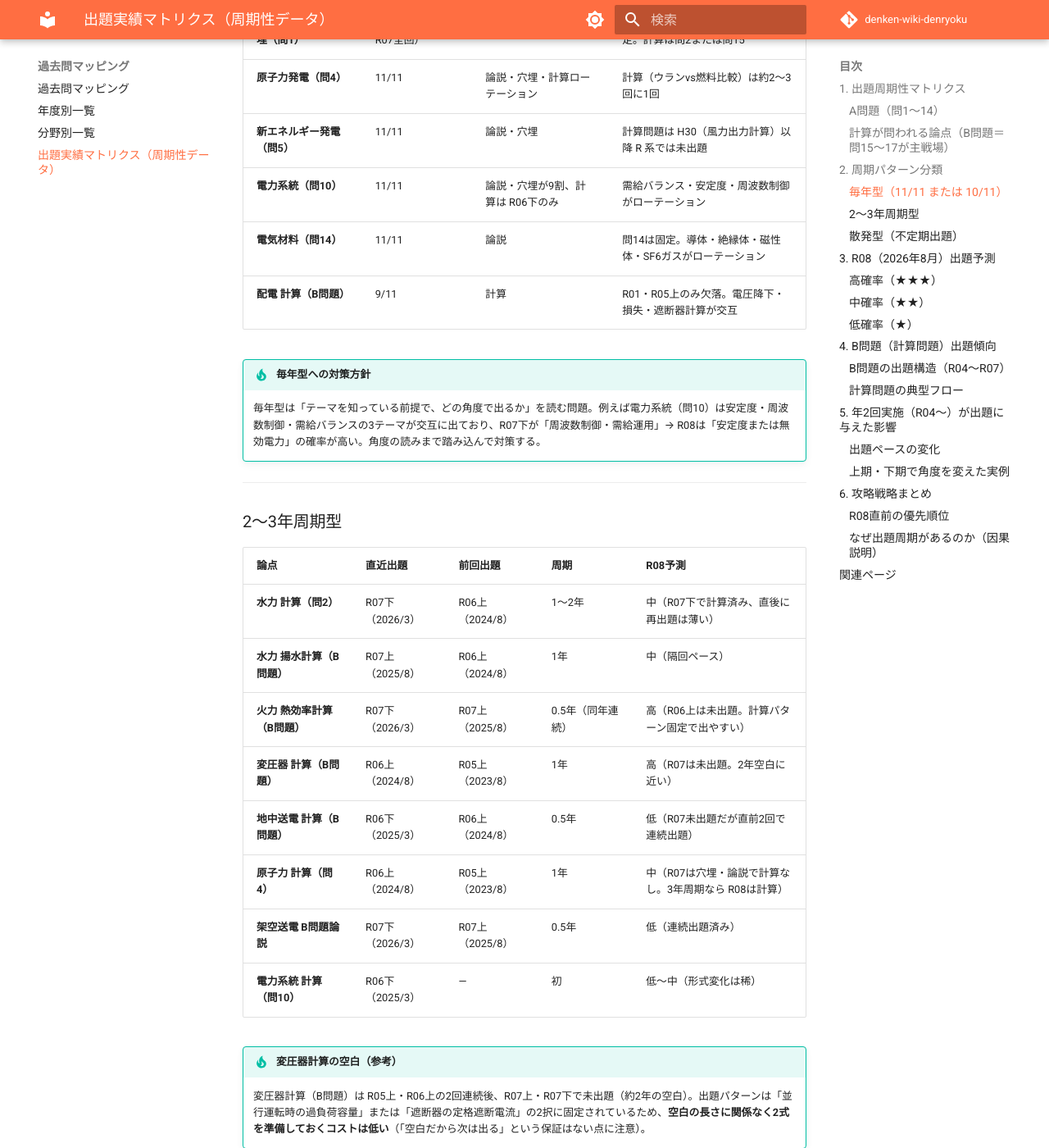
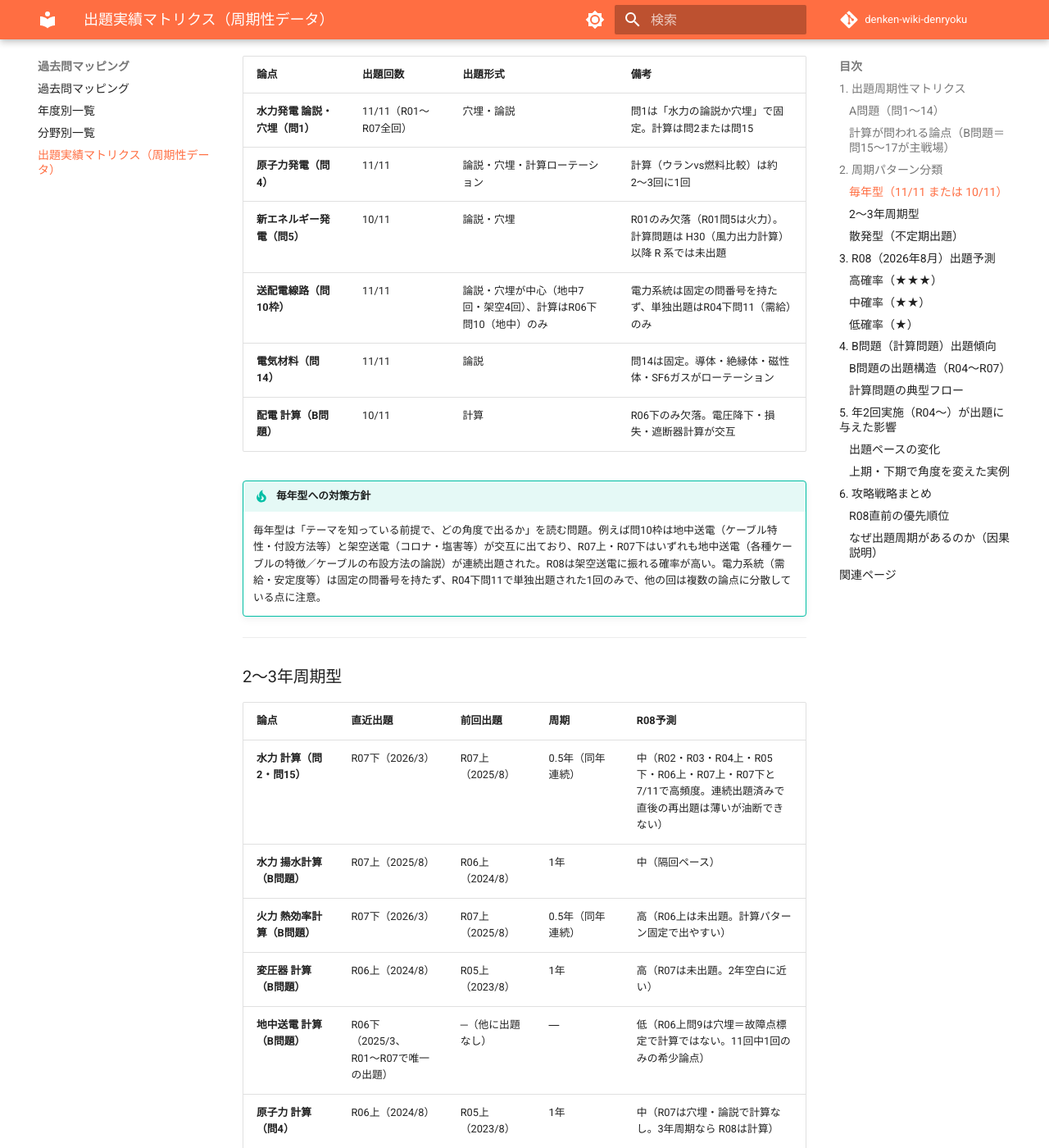
Before and after one commit to kfurufuru/denken-wiki-denryoku, an MkDocs documentation site: the page built from docs/kakomon/wave-analysis.md, in a window 1280 px wide and 1400 px high, scrolled down 3344 px. Shown: the whole window at 82% size. Built offline with MkDocs 1.6.1 and Material for MkDocs 9.7.7, drawn with Linux system fonts in a browser that asks for light colours; comment, search, counter and statistics services are not loaded; some of the changed text lies outside the part shown.

Commit message:
fix(audit): wave-analysis周期マトリクスとb-mondai頻度を照合値に是正
by-year集計（電験王照合）に基づき修正:
- wave-analysis: 周期マトリクスの誤セルを是正（火力計算9/11・水力計算7/11・
  新エネ10/11・変圧器10/11・開閉8/11・地中送電11/11）。「電力系統(問10)11/11」を
  「送配電線路(問10枠)」に。「配電計算9/11」→10/11(R06下のみ欠落)。R07=電力系統の
  捏造記述を地中送電に。§4/§5/予測表の該当セルも是正
- b-mondai: 配電計算を9回→10回に。B問題頻度2位に火力(6回)を新設、変圧器を4位に降格。
  水力「2〜3年に1回」→「11回中7回」、架空送電の頻度も実態(8/11)に是正

Co-Authored-By: Claude Fable 5 <noreply@anthropic.com>
Claude-Session: https://claude.ai/code/session_01YQLAQuU4Hfr91VHNKfcZLA

```diff
--- a/docs/kakomon/wave-analysis.md
+++ b/docs/kakomon/wave-analysis.md
@@ -4,7 +4,7 @@ tags: [過去問, 出題予測, 攻略, 周期分析]
 
 # 出題実績マトリクス（周期性データ）
 
-> **結論（BLUF）**: 電力科目は「出題テーマが固定された試験」。問1〜14がA問題（各テーマ1問担当）、問15〜17がB問題（計算3問・全問必答）という構造が R01〜R07全回で不変。R08（2026年8月）は **配電計算（★★★）・水力計算（★★★）・火力熱効率計算（★★★）** がB問題の最優先テーマ。A問題では **架空送電の計算系論点・電力系統の安定度・新エネの計算問題** の出題確率が高い。
+> **結論（BLUF）**: 電力科目は「出題テーマが固定された試験」。問1〜14がA問題（各テーマ1問担当）、問15〜17がB問題（計算3問・全問必答）という構造が R01〜R07全回で不変。R08（2026年8月）は **配電計算（★★★）・水力計算（★★★）・火力熱効率計算（★★★）** がB問題の最優先テーマ。A問題では **送配電線路（問10枠）の架空送電への切替・変圧器計算の再出題（いずれも★★）** に注意（電力系統は固定の問番号を持たず単独出題はR04下問11のみ、新エネ計算問題はR系11回で出題例がなく優先度は最低）。
 >
 > **R08対策テーマ整備状況（2026-04-17）**: 配電線路 → [haiden.md](../themes/haiden.md) / 水力発電 → [suiryoku.md](../themes/suiryoku.md) / 火力発電 → [karyoku.md](../themes/karyoku.md) / 架空送電 → [kakuu-souden.md](../themes/kakuu-souden.md) / 電力系統 → [denryoku-keitou.md](../themes/denryoku-keitou.md)
 
@@ -19,38 +19,38 @@ tags: [過去問, 出題予測, 攻略, 周期分析]
 | 論点 | R01 | R02 | R03 | R04上 | R04下 | R05上 | R05下 | R06上 | R06下 | R07上 | R07下 |
 |------|-----|-----|-----|------|------|------|------|------|------|------|------|
 | 水力 論説・穴埋（問1） | ◎ | ◎ | ◎ | ◎ | ◎ | ◎ | ◎ | ◎ | ◎ | ◎ | ◎ |
-| 水力 計算（問2・問15） | ─ | ─ | ◎ | ─ | ─ | ─ | ─ | ◎ | ─ | ─ | ◎ |
-| 火力 論説・穴埋（問2〜3） | ◎ | ─ | ◎ | ◎ | ◎ | ◎ | ◎ | ◎ | ◎ | ◎ | ◎ |
-| 火力 計算（問3・問15） | ─ | ─ | ─ | ◎ | ─ | ─ | ◎ | ─ | ◎ | ◎ | ◎ |
+| 水力 計算（問2・問15） | ─ | ◎ | ◎ | ◎ | ─ | ─ | ◎ | ◎ | ─ | ◎ | ◎ |
+| 火力 論説・穴埋（問2〜3） | ◎ | ◎ | ◎ | ◎ | ◎ | ◎ | ◎ | ◎ | ◎ | ◎ | ◎ |
+| 火力 計算（問3・問15） | ◎ | ─ | ◎ | ◎ | ◎ | ◎ | ◎ | ─ | ◎ | ◎ | ◎ |
 | 原子力（問4） | ◎ | ◎ | ◎ | ◎ | ◎ | ◎ | ◎ | ◎ | ◎ | ◎ | ◎ |
 | 原子力 計算（ウランvs他燃料） | ◎ | ─ | ─ | ─ | ─ | ◎ | ─ | ◎ | ─ | ─ | ─ |
-| 新エネ 論説・穴埋（問5） | ◎ | ◎ | ◎ | ◎ | ◎ | ◎ | ◎ | ◎ | ◎ | ◎ | ◎ |
+| 新エネ 論説・穴埋（問5） | ─ | ◎ | ◎ | ◎ | ◎ | ◎ | ◎ | ◎ | ◎ | ◎ | ◎ |
 | 新エネ 計算（風力出力等） | ─ | ─ | ─ | ─ | ─ | ─ | ─ | ─ | ─ | ─ | ─ |
-| 変圧器（問6〜7） | ◎ | ◎ | ◎ | ◎ | ◎ | ◎ | ◎ | ◎ | ◎ | ◎ | ◎ |
-| 開閉装置・保護継電器（問8） | ◎ | ◎ | ◎ | ◎ | ◎ | ◎ | ◎ | ◎ | ◎ | ◎ | ◎ |
+| 変圧器（問6〜7） | ◎ | ◎ | ◎ | ◎ | ◎ | ◎ | ◎ | ◎ | ◎ | ─ | ◎ |
+| 開閉装置・保護継電器（問8） | ◎ | ◎ | ◎ | ◎ | ─ | ◎ | ─ | ◎ | ◎ | ◎ | ─ |
 | 架空送電（問8〜9・問10一部） | ◎ | ◎ | ◎ | ◎ | ◎ | ◎ | ◎ | ◎ | ◎ | ◎ | ◎ |
-| 地中送電（問9〜10） | ◎ | ◎ | ◎ | ─ | ◎ | ◎ | ◎ | ◎ | ◎ | ◎ | ◎ |
+| 地中送電（問10・問11） | ◎ | ◎ | ◎ | ◎ | ◎ | ◎ | ◎ | ◎ | ◎ | ◎ | ◎ |
 | 送配電線路（問10枠） | ◎ | ◎ | ◎ | ◎ | ◎ | ◎ | ◎ | ◎ | ◎ | ◎ | ◎ |
 
 !!! note "A問題の構造的特徴"
-    問1〜14は毎年ほぼ1テーマ1問の固定配置。水力（問1）・原子力（問4）・新エネ（問5）・電気材料（問14）は R01〜R07 で全回出題（11/11）。**問10枠は「送配電線路（地中・架空・故障点標定）」が固定**（[分野別一覧](by-field.md#toi10)で電験王実題と照合済み。電力系統・需給運用は固定の問番号を持たず複数問に分散する点に注意）。A問題（問1〜14・各5点・計70点・全問必答）は「落とさない」戦略が基本。
+    問1〜14は毎年ほぼ1テーマ1問の固定配置。水力（問1）・原子力（問4）・電気材料（問14）は R01〜R07 で全回出題（11/11）。新エネ（問5）は10/11（R01のみ欠落、R01問5は火力）。変圧器（問6〜7）は10/11（R07上のみ欠落）。開閉装置・保護継電器（問8）は8/11（R04下・R05下・R07下は欠落）。**問10枠は「送配電線路（地中・架空・故障点標定）」が固定**（[分野別一覧](by-field.md#toi10)で電験王実題と照合済み。地中送電は問10または問11で全11回出題〈R04上は問11〉。電力系統・需給運用は固定の問番号を持たず複数問に分散し、単独出題はR04下問11のみ）。A問題（問1〜14・各5点・計70点・全問必答）は「落とさない」戦略が基本。
 
 ### 計算が問われる論点（B問題＝問15〜17が主戦場）
 
 | 論点 | R01 | R02 | R03 | R04上 | R04下 | R05上 | R05下 | R06上 | R06下 | R07上 | R07下 |
 |------|-----|-----|-----|------|------|------|------|------|------|------|------|
-| 配電 計算（電圧降下・損失） | ─ | ◎ | ◎ | ◎ | ◎ | ─ | ◎ | ◎ | ◎ | ◎ | ◎ |
+| 配電 計算（電圧降下・損失） | ◎ | ◎ | ◎ | ◎ | ◎ | ─ | ◎ | ◎ | ─ | ◎ | ◎ |
 | 配電 計算（変圧器・遮断器） | ─ | ─ | ─ | ─ | ─ | ◎ | ─ | ◎ | ─ | ◎ | ◎ |
-| 水力 計算（揚水・出力計算） | ─ | ◎ | ─ | ◎ | ─ | ─ | ◎ | ◎ | ─ | ◎ | ◎ |
-| 火力 計算（熱効率・CO₂） | ─ | ─ | ─ | ◎ | ─ | ─ | ◎ | ─ | ◎ | ◎ | ◎ |
+| 水力 計算（揚水・出力計算） | ─ | ◎ | ◎ | ◎ | ─ | ─ | ◎ | ◎ | ─ | ◎ | ◎ |
+| 火力 計算（熱効率・CO₂） | ◎ | ─ | ◎ | ◎ | ◎ | ◎ | ◎ | ─ | ◎ | ◎ | ◎ |
 | 変圧器 計算（並行運転・定格） | ─ | ─ | ◎ | ◎ | ◎ | ◎ | ─ | ◎ | ─ | ─ | ─ |
 | 電気材料（論説・問14） | ◎ | ◎ | ◎ | ◎ | ◎ | ◎ | ◎ | ◎ | ◎ | ◎ | ◎ |
-| 架空送電 論説（直流・コロナ等） | ◎ | ◎ | ◎ | ◎ | ─ | ─ | ─ | ─ | ─ | ◎ | ◎ |
-| 地中送電 計算（充電電流等） | ─ | ─ | ─ | ─ | ◎ | ─ | ─ | ◎ | ◎ | ─ | ─ |
+| 架空送電 論説（直流・コロナ等） | ◎ | ◎ | ◎ | ◎ | ─ | ─ | ◎ | ─ | ─ | ─ | ◎ |
+| 地中送電 計算（充電電流等） | ─ | ─ | ─ | ─ | ─ | ─ | ─ | ─ | ◎ | ─ | ─ |
 | 原子力 計算（核エネルギー比較） | ─ | ─ | ─ | ─ | ─ | ◎ | ─ | ◎ | ─ | ─ | ─ |
 
 !!! note "計算論点の構造的特徴"
-    電気材料（問14）は毎回出題で論説形式（A問題）。配電計算と水力計算は最頻出でほぼ毎回出題。**B問題（問15〜17・3問必答）の柱は配電・水力・火力の計算。これに電気材料（問14・A問題の論説）を加えた4論点を確実に得点源化する戦略が最も安定する。**
+    電気材料（問14）は毎回出題で論説形式（A問題）。配電計算（10/11・R06下のみ欠落）と火力計算（9/11・R02とR06上のみ欠落）が最頻出、水力計算（7/11）も高頻度。**B問題（問15〜17・3問必答）の柱は配電・水力・火力の計算。これに電気材料（問14・A問題の論説）を加えた4論点を確実に得点源化する戦略が最も安定する。**地中送電の計算はR06下問10の1問のみで最も稀な論点（他の地中送電問題は論説・穴埋）。
 
 ---
 
@@ -62,13 +62,13 @@ tags: [過去問, 出題予測, 攻略, 周期分析]
 |------|---------|---------|------|
 | **水力発電 論説・穴埋（問1）** | 11/11（R01〜R07全回） | 穴埋・論説 | 問1は「水力の論説か穴埋」で固定。計算は問2または問15 |
 | **原子力発電（問4）** | 11/11 | 論説・穴埋・計算ローテーション | 計算（ウランvs燃料比較）は約2〜3回に1回 |
-| **新エネルギー発電（問5）** | 11/11 | 論説・穴埋 | 計算問題は H30（風力出力計算）以降 R 系では未出題 |
-| **電力系統（問10）** | 11/11 | 論説・穴埋が9割、計算は R06下のみ | 需給バランス・安定度・周波数制御がローテーション |
+| **新エネルギー発電（問5）** | 10/11 | 論説・穴埋 | R01のみ欠落（R01問5は火力）。計算問題は H30（風力出力計算）以降 R 系では未出題 |
+| **送配電線路（問10枠）** | 11/11 | 論説・穴埋が中心（地中7回・架空4回）、計算はR06下問10（地中）のみ | 電力系統は固定の問番号を持たず、単独出題はR04下問11（需給）のみ |
 | **電気材料（問14）** | 11/11 | 論説 | 問14は固定。導体・絶縁体・磁性体・SF6ガスがローテーション |
-| **配電 計算（B問題）** | 9/11 | 計算 | R01・R05上のみ欠落。電圧降下・損失・遮断器計算が交互 |
+| **配電 計算（B問題）** | 10/11 | 計算 | R06下のみ欠落。電圧降下・損失・遮断器計算が交互 |
 
 !!! tip "毎年型への対策方針"
-    毎年型は「テーマを知っている前提で、どの角度で出るか」を読む問題。例えば電力系統（問10）は安定度・周波数制御・需給バランスの3テーマが交互に出ており、R07下が「周波数制御・需給運用」→ R08は「安定度または無効電力」の確率が高い。角度の読みまで踏み込んで対策する。
+    毎年型は「テーマを知っている前提で、どの角度で出るか」を読む問題。例えば問10枠は地中送電（ケーブル特性・付設方法等）と架空送電（コロナ・塩害等）が交互に出ており、R07上・R07下はいずれも地中送電（各種ケーブルの特徴／ケーブルの布設方法の論説）が連続出題された。R08は架空送電に振れる確率が高い。電力系統（需給・安定度等）は固定の問番号を持たず、R04下問11で単独出題された1回のみで、他の回は複数の論点に分散している点に注意。
 
 ---
 
@@ -76,14 +76,13 @@ tags: [過去問, 出題予測, 攻略, 周期分析]
 
 | 論点 | 直近出題 | 前回出題 | 周期 | R08予測 |
 |------|--------|--------|------|---------|
-| **水力 計算（問2）** | R07下（2026/3） | R06上（2024/8） | 1〜2年 | 中（R07下で計算済み、直後に再出題は薄い） |
+| **水力 計算（問2・問15）** | R07下（2026/3） | R07上（2025/8） | 0.5年（同年連続） | 中（R02・R03・R04上・R05下・R06上・R07上・R07下と7/11で高頻度。連続出題済みで直後の再出題は薄いが油断できない） |
 | **水力 揚水計算（B問題）** | R07上（2025/8） | R06上（2024/8） | 1年 | 中（隔回ペース） |
 | **火力 熱効率計算（B問題）** | R07下（2026/3） | R07上（2025/8） | 0.5年（同年連続） | 高（R06上は未出題。計算パターン固定で出やすい） |
 | **変圧器 計算（B問題）** | R06上（2024/8） | R05上（2023/8） | 1年 | 高（R07は未出題。2年空白に近い） |
-| **地中送電 計算（B問題）** | R06下（2025/3） | R06上（2024/8） | 0.5年 | 低（R07未出題だが直前2回で連続出題） |
+| **地中送電 計算（B問題）** | R06下（2025/3、R01〜R07で唯一の出題） | ─（他に出題なし） | ― | 低（R06上問9は穴埋＝故障点標定で計算ではない。11回中1回のみの希少論点） |
 | **原子力 計算（問4）** | R06上（2024/8） | R05上（2023/8） | 1年 | 中（R07は穴埋・論説で計算なし。3年周期なら R08は計算） |
-| **架空送電 B問題論説** | R07下（2026/3） | R07上（2025/8） | 0.5年 | 低（連続出題済み） |
-| **電力系統 計算（問10）** | R06下（2025/3） | — | 初 | 低〜中（形式変化は稀） |
+| **架空送電 B問題論説** | R07下（2026/3） | R05下（2024/3） | 約2年 | 中（R06上〜R07上は問10が地中送電に振れていたため、架空に角度が戻る可能性あり） |
 
 !!! tip "変圧器計算の空白（参考）"
     変圧器計算（B問題）は R05上・R06上の2回連続後、R07上・R07下で未出題（約2年の空白）。出題パターンは「並行運転時の過負荷容量」または「遮断器の定格遮断電流」の2択に固定されているため、**空白の長さに関係なく2式を準備しておくコストは低い**（「空白だから次は出る」という保証はない点に注意）。
@@ -95,7 +94,7 @@ tags: [過去問, 出題予測, 攻略, 周期分析]
 | 論点 | 直近出題 | 特徴 | R08注意点 |
 |------|--------|------|---------|
 | **新エネ 計算問題** | H30（2018/8） | R系（R01〜R07）では一度も計算問題なし | 出題傾向が固まっていないが、近年の再エネ拡大で復活の可能性 |
-| **地中送電（A問題）** | R04上のみ欠落、R05以降全回 | ほぼ毎回だが単独問題ではなく問9内に吸収 | 問9内の配分（架空 or 地中 or 両方）は毎回変動 |
+| **地中送電（A問題）** | 11/11（R01〜R07全回、R04上は問11） | 問10または問11に配置（問9ではない） | 問10枠が架空になる回は地中が問11に回る（R04上など）。配分パターンの見極めが重要 |
 | **開閉装置 計算（問8）** | R01（保護継電器動作時間） | 計算は R01 以降 R系では未出題 | 論説・穴埋が定常。GIS・遮断器・保護継電器の用語が頻出 |
 
 ---
@@ -111,7 +110,7 @@ tags: [過去問, 出題予測, 攻略, 周期分析]
 
 | 論点 | 根拠 | 対策 |
 |------|------|------|
-| **配電 計算（電圧降下・変圧器過負荷）** | R01以降ほぼ毎回。R07上・下とも計算出題済みで手法が固定されている | 電圧降下公式・皮相電力→電流変換・変圧器並行容量の3パターンを完全習得 |
+| **配電 計算（電圧降下・変圧器過負荷）** | R01〜R07の11回中10回で出題（R06下のみ欠落）。R07上・下とも計算出題済みで手法が固定されている | 電圧降下公式・皮相電力→電流変換・変圧器並行容量の3パターンを完全習得 |
 | **水力 計算（揚水発電・比速度）** | R07上（問15:調整池計算）・R07下（問2:運動エネルギー+問15未記載）と連続。B問題の柱 | 揚水効率（モータ入力）・発電機出力・有効落差の計算フローを固める |
 | **火力 熱効率計算（重油消費・CO₂）** | R07上・R07下で連続出題（R06上は論説のみ）。直近2回連続はパターン固定の証拠 | 熱効率η＝出力/(燃料×発熱量)・CO₂換算（炭素比）の2式を軸に計算フロー完成 |
 
@@ -125,7 +124,7 @@ tags: [過去問, 出題予測, 攻略, 周期分析]
 | 論点 | 根拠 | 対策優先度 |
 |------|------|---------|
 | **変圧器 計算（B問題）** | R07上・下ともに未出題。R06上（2024/8）以来約2年の空白。「並行運転の過負荷容量」か「遮断器の定格遮断電流」が出題パターン | 過負荷容量（並行容量配分）と遮断電流（短絡容量÷√3×定格電圧）の2式を再確認 |
-| **電力系統 安定度（問10）** | R07上が「安定度と送電容量」（穴埋）、R07下が「周波数制御・需給運用」（論説）。次は電圧安定性か中性点接地方式の確率高 | R05上（電圧安定性）・R04下（中性点接地）のテーマで穴埋・論説対策 |
+| **送配電線路 問10（架空送電への切替）** | R07上・R07下はいずれも地中送電（各種ケーブルの特徴／布設方法の論説）で連続。地中に偏った分、R08は架空送電（コロナ・塩害・振動等）に振れる確率が高い | R05下以来出題のない架空送電の論説論点（塩害・振動・誘導障害等）を再確認 |
 | **原子力 計算（問4）** | R07上・下は「核燃料サイクル（穴埋）」「新型炉（論説）」で計算なし。R06上のウランエネルギー比較から2年経過 | ウランvs重油の発熱量比較計算（質量×発熱量の単位換算）を固める |
 | **新エネ 風力・バイオマス論説（問5）** | R07上バイオマス・R07下誘導発電機と2回連続。R08は太陽光または燃料電池への角度変換の可能性 | 太陽光（インバータ・系統連系）・燃料電池（電気化学反応）の基本を押さえる |
 
@@ -135,8 +134,8 @@ tags: [過去問, 出題予測, 攻略, 周期分析]
 
 | 論点 | 根拠 |
 |------|------|
-| **地中送電 計算（B問題）** | R06上・下で2回出題後、R07では未出題。2年空白で、出題されれば必答だが出題頻度自体が低い |
-| **架空送電 B問題（直流送電論説等）** | R07上・下で連続出題済み。「振動・落雷・誘導障害」テーマはR07で消化済み |
+| **地中送電 計算（B問題）** | R06下（問10）で唯一出題。R06上問9は穴埋（故障点標定）で計算ではなく、他の10回は出題なし。極めて低頻度の論点 |
+| **架空送電 B問題（直流送電・塩害等の論説）** | R07下で出題済みだが、R07上・R06上・R06下は問10が地中送電に振れていた。出題間隔が読みにくく優先度は低め |
 | **開閉装置 計算（問8）** | 計算型は R01 以来出題なし。論説・穴埋で安定しており急変する理由がない |
 | **新エネ 計算問題（問5）** | R系11回で一度も出ていない。出る可能性は排除できないが対策優先度は最低 |
 
@@ -151,16 +150,16 @@ tags: [過去問, 出題予測, 攻略, 周期分析]
 | 回 | 配電計算 | 水力計算 | 火力計算 | 変圧器計算 | 電気材料 | 地中計算 | 架空論説 |
 |----|---------|---------|---------|----------|---------|---------|---------|
 | R07下 | ◎（問12〜13, 16〜17） | ◎（問15） | ◎（問15） | ─ | ◎（問14） | ─ | ◎（問11） |
-| R07上 | ◎（問13, 16〜17） | ◎（問15） | ◎（問2計算） | ─ | ◎（問14） | ─ | ◎（問11） |
-| R06下 | ◎（問11, 10） | ─ | ◎（問15） | ─ | ◎（問14） | ◎（問10） | ─ |
-| R06上 | ◎（問11, 17） | ◎（問15） | ─ | ◎（問16） | ◎（問14） | ◎（問9） | ─ |
-| R05下 | ◎（問13） | ◎（問15） | ◎（問2計算） | ─ | ◎（問14） | ─ | ─ |
-| R05上 | ─ | ─ | ─ | ◎（問13, 16） | ◎（問14） | ─ | ─ |
-| R04下 | ─ | ─ | ─ | ◎（問6計算） | ◎（問14穴埋） | ◎（問9計算） | ─ |
+| R07上 | ◎（問13, 16〜17） | ◎（問15） | ◎（問2計算） | ─ | ◎（問14） | ─ | ─ |
+| R06下 | ─ | ─ | ◎（問15） | ─ | ◎（問14） | ◎（問10） | ─ |
+| R06上 | ◎（問11, 17） | ◎（問15） | ─ | ◎（問16） | ◎（問14） | ─ | ─ |
+| R05下 | ◎（問13） | ◎（問15） | ◎（問2計算） | ─ | ◎（問14） | ─ | ◎（問11） |
+| R05上 | ◎（問12, 17） | ─ | ◎ | ◎（問13, 16） | ◎（問14） | ─ | ─ |
+| R04下 | ◎ | ─ | ◎ | ◎（問6計算） | ◎（問14穴埋） | ─ | ─ |
 | R04上 | ◎（問12〜13穴埋） | ◎（問15） | ◎（問3計算） | ◎（問16） | ◎（問14） | ─ | ◎（問10） |
 
 !!! note "計算論点の頻度と準備方針"
-    R04〜R07の8回分で「電気材料（問14・A問題論説）」は8/8で出題。配電計算は6/8。水力計算は5/8。この3テーマは「必ず得点源にする」前提で準備する。変圧器計算は4/8で2年に1回ペースのため準備しておく価値あり。地中計算（充電電流）は2/8で解法は簡単だが出題頻度が低い。B問題（問15〜17）は3問必答のため、出題されたテーマは選択の余地なく解く必要がある。
+    R04〜R07の8回分で「電気材料（問14・A問題論説）」は8/8で出題。配電計算は7/8（R06下のみ欠落）。火力計算も7/8（R06上のみ欠落）。水力計算は5/8。この4テーマは「必ず得点源にする」前提で準備する。変圧器計算は4/8で2年に1回ペースのため準備しておく価値あり。地中計算（充電電流等）は1/8（R06下のみ）で解法は簡単だが出題頻度が最も低い。R06上問9・R04下問9は地中送電の穴埋（故障点標定等）であり計算ではない。B問題（問15〜17）は3問必答のため、出題されたテーマは選択の余地なく解く必要がある。
 
 ### 計算問題の典型フロー
 
@@ -192,13 +191,13 @@ tags: [過去問, 出題予測, 攻略, 周期分析]
 | 年度 | 上期テーマ | 下期テーマ | 変化の読み方 |
 |------|---------|---------|-----------|
 | R07 | 火力 タービン効率計算 | 火力 熱効率・CO₂計算 | 「効率の計算」→「熱効率・排出量の計算」と計算対象をシフト |
-| R07 | 電力系統 安定度・送電容量（穴埋） | 電力系統 周波数制御・需給運用（論説） | 安定度→需給と角度を完全に変えて両方出題 |
+| R07 | 地中送電 各種ケーブルの特徴（論説） | 地中送電 ケーブルの布設方法（論説） | 同じ地中送電というテーマ内で「ケーブル特性→布設方法」と角度を変えて連続出題 |
 | R07 | 水力 理論出力と単位（穴埋） | 水力 落差分類（穴埋）+ 運動エネルギー（計算） | 穴埋→計算へ難度アップ |
 | R06 | 水力 衝動水車・ペルトン（論説） | 水力 水車・発電機・主変圧器の特徴（論説） | 水車種類→設備構成と視点を変化 |
 | R05 | 火力 コンバインドサイクル特徴（論説） | 火力 速度調定率と出力変化（計算） | 定性→定量へ完全転換 |
 
 !!! note "上期・下期の角度読み方針"
-    同テーマが上期・下期に連続出題されることは頻繁に起きる（R07火力・R07電力系統など）。「上期で出たから下期は出ない」という読みは電力科目では危険。ただし**同一問題型（穴埋→穴埋）の連続は稀で、形式（論説→計算・計算→穴埋）を変えてくることが多い**。R07下で計算型が多かった分野（配電・火力）はR08でも計算型継続の可能性が高い。
+    同テーマが上期・下期に連続出題されることは頻繁に起きる（R07火力・R07地中送電など）。「上期で出たから下期は出ない」という読みは電力科目では危険。ただし**同一問題型（穴埋→穴埋）の連続は稀で、形式（論説→計算・計算→穴埋）を変えてくることが多い**。R07下で計算型が多かった分野（配電・火力）はR08でも計算型継続の可能性が高い。
 
 ---
 
@@ -215,7 +214,7 @@ tags: [過去問, 出題予測, 攻略, 周期分析]
 | **P2（準必須）** | 変圧器計算（B問題） | 10点（B問題1問） | 並行運転の%Z比と遮断電流計算の2式 |
 | **P2（準必須）** | 水力・火力・原子力（A問題穴埋） | 各2〜5点 | キーワード（比速度・コンバインド・軽水炉）定義の正確な理解 |
 | **P3（余裕があれば）** | 架空送電・地中送電・開閉装置（A問題） | 各5点 | 論説の定性理解。計算は出ても1問止まり |
-| **P3（余裕があれば）** | 電力系統（問10） | 5点 | 安定度・需給・中性点接地の3テーマを網羅 |
+| **P3（余裕があれば）** | 送配電線路 問10枠（地中・架空のローテーション、電力系統は固定問番号なし） | 5点 | 直近2回連続で地中に偏っているため架空（コロナ・塩害等）を優先的に確認 |
 
 !!! warning "時間配分の優先判断"
     試験2週間前時点で P1（4テーマ）が完成していない場合、P3に着手するより P1の完成度を上げることを優先する。P1の4テーマ（B問題の計算3問＝30点＋電気材料5点）だけで理論上35点が確保でき、加えてA問題（問1〜14・各5点）で5問正答すれば計60点（合格圏内）になる。
```
Also changed, not shown: docs/strategy/b-mondai-strategy.md (+64 -37 lines).
